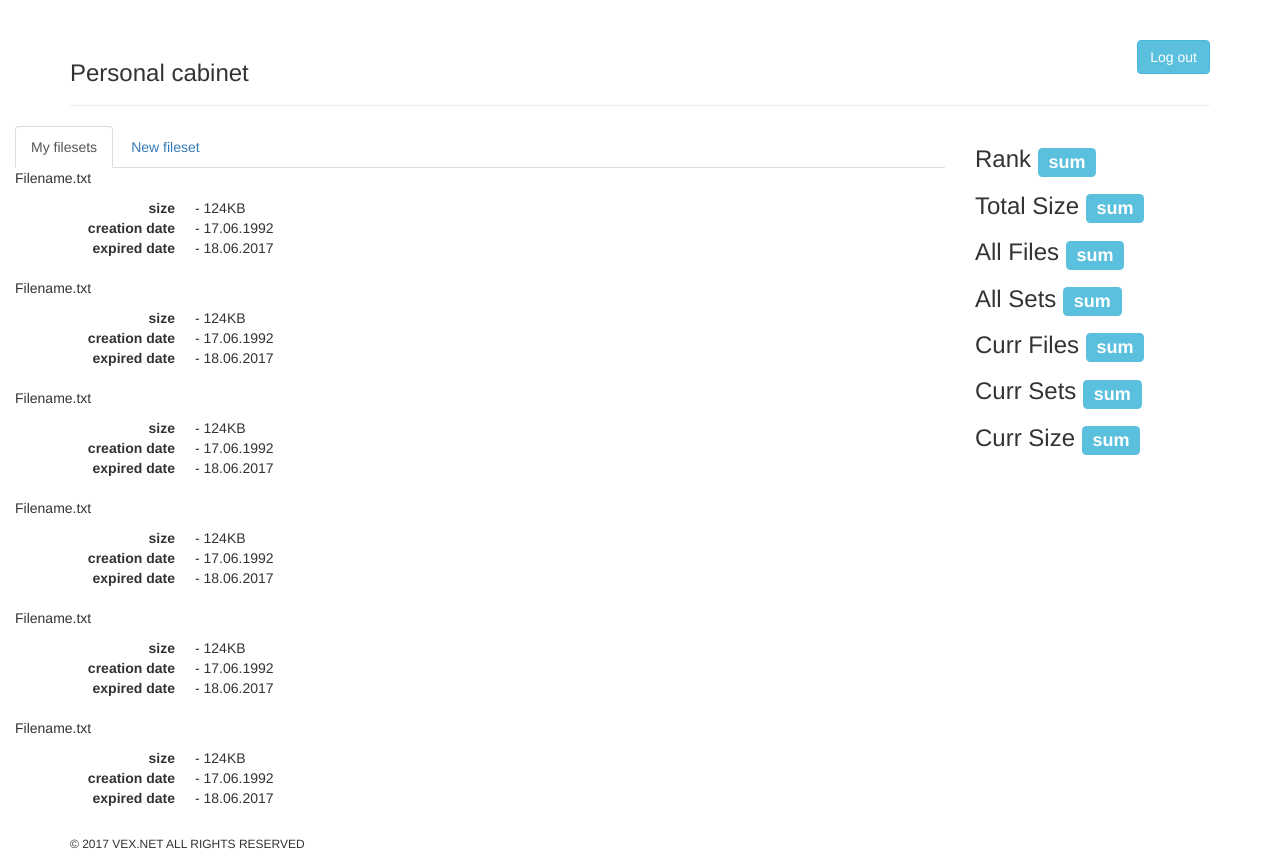
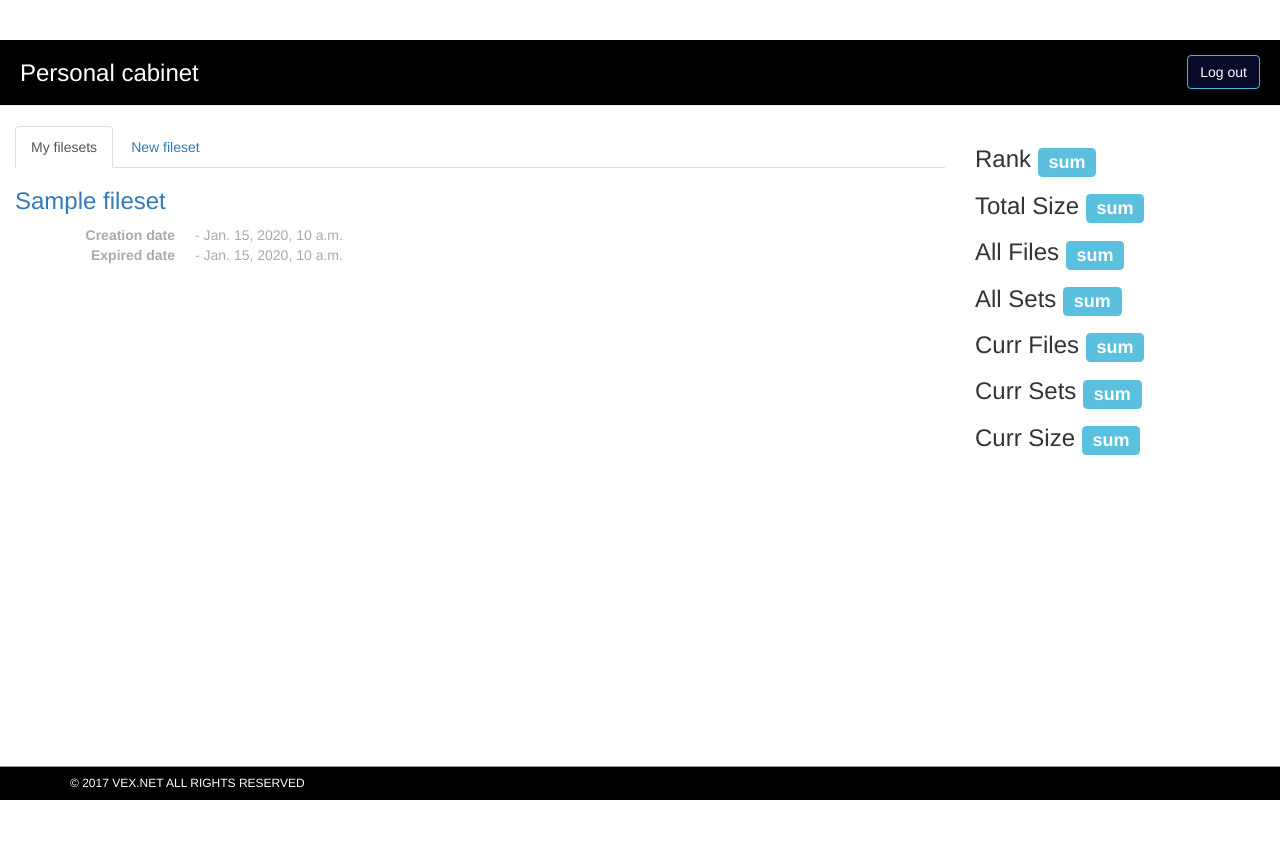
Before and after one commit to andriisalnikov/TechPractice2017, a Django app: template Task11/ex/templates/myprofile.html in a window 1280 px wide. After the commit the page ends 800 px from the top, so only its background shows below. Run offline with Django 3.2, Linux system fonts and the light colour scheme; the template is opened without the code that fills it: most values are stand-ins (such as "Sample title", 1, 10 or a date in 2020); some libraries are stand-ins or nearby versions.

Commit message:
Change html files to templates.

```diff
--- a/Task11/ex/templates/backup/index.html
+++ b/Task11/ex/templates/backup/index.html
@@ -49,6 +49,7 @@
 							<button type ="button" class="btn btn-block btn-primary" onClick='location.href="/registration/"'>Sign up</button>
 						</div>
 						</div>
+                        <div>{{ mess }}</div>
 					</div>
 					<div class="form-group log">
 						<legend> Login with: </legend>
--- a/Task11/ex/templates/index.html
+++ b/Task11/ex/templates/index.html
@@ -4,7 +4,7 @@
 	<head>
 		<meta charset="utf-8">
 		<meta name="viewport" content="width=device-width, initial-scale=1">
-		<title>EX.UA ALIVE!</title>
+		<title>VEX.MET</title>
 		<link href="{% static "bootstrap.min.css" %}" rel="stylesheet">
 		<link href="{% static "main_page.css" %}" rel="stylesheet">
 	</head>
@@ -16,7 +16,8 @@
 			<div class="row">
 			<div class="col-sm-3 col-sm-offset-9 top-buffer">
 				<legend>Authorization</legend>
-				<form >
+				<form method="POST">
+                    {% csrf_token %}
 					<div class="form-group">
 						<input class="input form-control" type ="text" id="text" name="nick" required placeholder="Nick" >
 					</div>
@@ -34,6 +35,7 @@
 							<button type ="button" class="btn btn-block btn-primary" onClick='location.href="/registration/"'>Sign up</button>
 						</div>
 					</div>
+                        <div>{{ message }}</div>
 					</div>
 					<div class="form-group log">
 						<legend> Login with: </legend>
--- a/Task11/ex/templates/myprofile.html
+++ b/Task11/ex/templates/myprofile.html
@@ -1,11 +1,13 @@
 <!DOCTYPE HTML>
+{% load static %}
 <html lang="en">
+
 	<head>
 		<meta charset="utf-8">
 		<meta name="viewport" content="width=device-width, initial-scale=1">
 		<title>VEX.NET</title>
-		<link href="bootstrap.min.css" rel="stylesheet">
-		<link href="personal_cabinet.css" rel="stylesheet">
+		<link href="{% static "bootstrap.min.css" %}" rel="stylesheet">
+		<link href="{% static "personal_cabinet.css" %}" rel="stylesheet">
 	</head>
 	<body>
 		<div class="container hdr">
@@ -35,79 +37,36 @@
 					</ul>
 					<div class="tab-content">
 						<div id="myfs" class="tab-pane fade in active newfs">
-							 <p>Filename.txt</p>
-							  <dl class="dl-horizontal">
-							  	<dt class="descr">size</dt>
-							    <dd class="descr">- 124KB</dd>
-							    <dt class="descr">creation date</dt>
-							    <dd class="descr">- 17.06.1992</dd>
-							    <dt class="descr">expired date</dt>
-							    <dd class="descr">- 18.06.2017</dd>
-							  </dl>
-							  <p>Filename.txt</p>
-							  <dl class="dl-horizontal">
-							    <dt class="descr">size</dt>
-							    <dd class="descr">- 124KB</dd>
-							    <dt class="descr">creation date</dt>
-							    <dd class="descr">- 17.06.1992</dd>
-							    <dt class="descr">expired date</dt>
-							    <dd class="descr">- 18.06.2017</dd>
-							  </dl>
-							  <p>Filename.txt</p>
-							  <dl class="dl-horizontal">
-							    <dt class="descr">size</dt>
-							    <dd class="descr">- 124KB</dd>
-							    <dt class="descr">creation date</dt>
-							    <dd class="descr">- 17.06.1992</dd>
-							    <dt class="descr">expired date</dt>
-							    <dd class="descr">- 18.06.2017</dd>
-							  </dl>
-							  <p>Filename.txt</p>
-							  <dl class="dl-horizontal">
-							  	<dt class="descr">size</dt>
-							    <dd class="descr">- 124KB</dd>
-							    <dt class="descr">creation date</dt>
-							    <dd class="descr">- 17.06.1992</dd>
-							    <dt class="descr">expired date</dt>
-							    <dd class="descr">- 18.06.2017</dd>
-							  </dl>
-							  <p>Filename.txt</p>
-							  <dl class="dl-horizontal">
-							    <dt class="descr">size</dt>
-							    <dd class="descr">- 124KB</dd>
-							    <dt class="descr">creation date</dt>
-							    <dd class="descr">- 17.06.1992</dd>
-							    <dt class="descr">expired date</dt>
-							    <dd class="descr">- 18.06.2017</dd>
-							  </dl>
-							  <p>Filename.txt</p>
-							  <dl class="dl-horizontal">
-							    <dt class="descr">size</dt>
-							    <dd class="descr">- 124KB</dd>
-							    <dt class="descr">creation date</dt>
-							    <dd class="descr">- 17.06.1992</dd>
-							    <dt class="descr">expired date</dt>
-							    <dd class="descr">- 18.06.2017</dd>
-							  </dl>
+                            {% for f in filesets %}
+                                <p><h3><a href="/{{ f.id }}/">{{ f.name }}</a></h3></p>
+                                <dl class="dl-horizontal">
+                                    <dt class="descr">Creation date</dt>
+                                    <dd class="descr">- {{ f.created_date }}</dd>
+                                    <dt class="descr">Expired date</dt>
+                                    <dd class="descr">- {{ f.expire_date }}</dd>
+                                </dl>
+                                <br>
+                            {% endfor %}
 						</div>
 						<div id="newfs" class="tab-pane fade ">
 							<div class="col-md-6">
 								<legend>Create new fileset</legend>
-							  	<form >
+							  	<form method="post" action="/create_fileset/">
+                                    {% csrf_token %}
 									<div class="form-group">
-										<input class="input form-control" type ="text" id="text" required placeholder="Name" >
+										<input class="input form-control" type ="text" id="text" name="name" required placeholder="Name" >
 									</div>
 									<div class="form-group">
-										<input class="input form-control" type ="password" id="passwd" required placeholder="Password" >
+										<input class="input form-control" type ="password" id="passwd" name="password" required placeholder="Password" >
 									</div>
 									<div class="form-group">
-										<textarea class="form-control" rows="5" id="comment" required placeholder="Description"></textarea>
+										<textarea class="form-control" rows="5" id="comment" name="description" placeholder="Description"></textarea>
 									</div>
 									<div class="row">
 										<label class="col-md-4 control-label">Select expire date: </label>
 									<div class="col-md-8">
 										<div class="form-group">
-											<input class="input form-control" type ="date" id="passwd" required placeholder="Password" >
+											<input class="input form-control" type ="date" required name="expire_date">
 										</div>
 									</div>
 									</div>
@@ -138,7 +97,7 @@
           		</h6>
          	</div>
 		</footer>
-		<script src="jquery.js"></script>
-		<script src="bootstrap.min.js"></script>
+		<script src="{% static "jquery.js" %}"></script>
+		<script src="{% static "bootstrap.min.js" %}"></script>
 	</body>
 </html>
```
